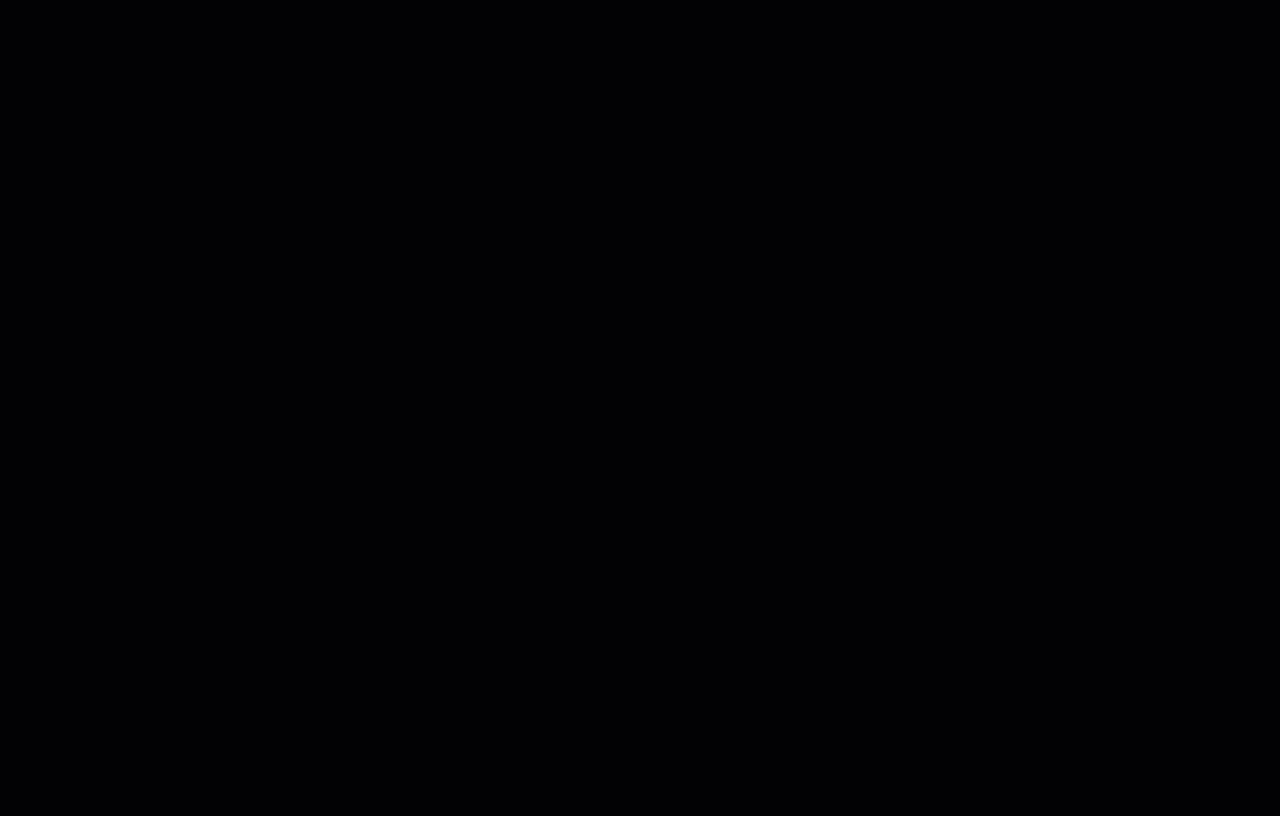
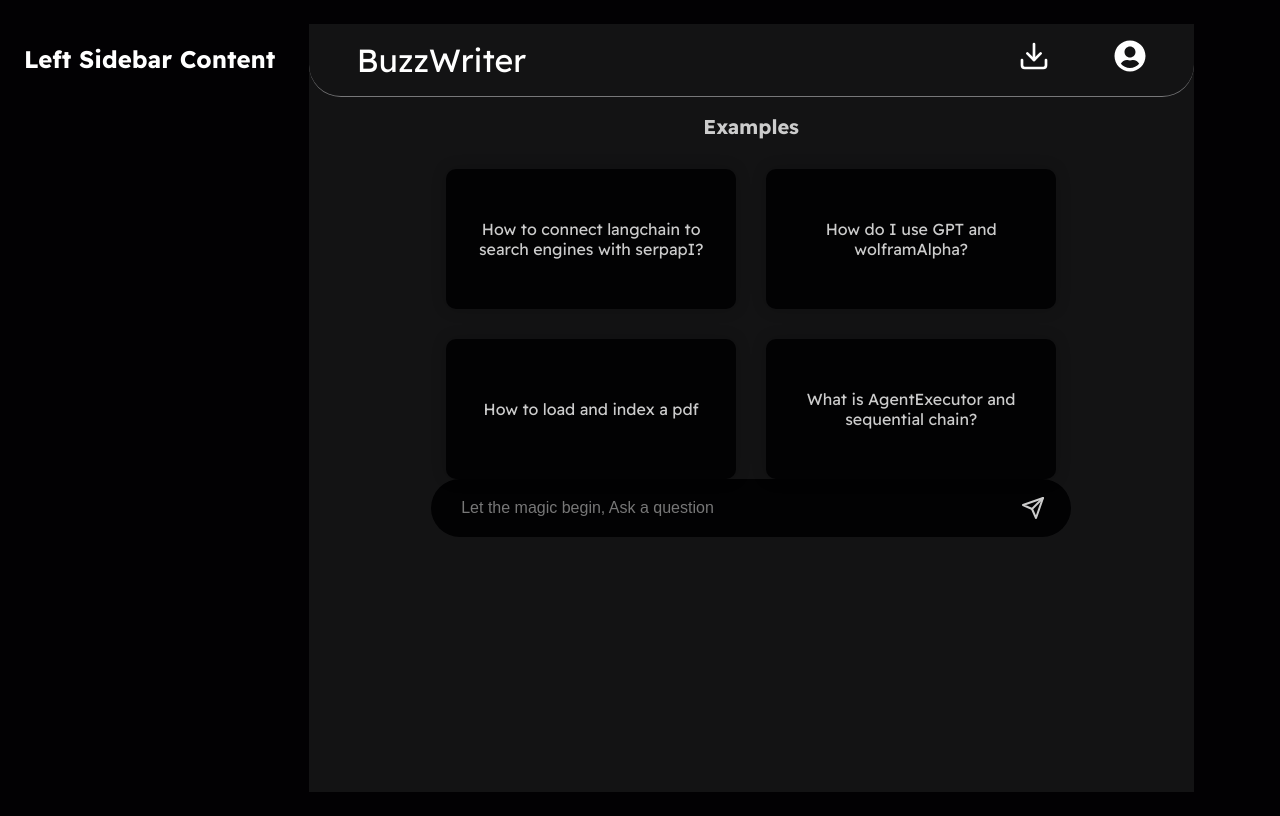
Before and after one commit to NullPointers-hackathon/Shivam_AI, a React (Vite) app: page /buzzwrite in a window 1280 px wide. Before the commit this address had no page. Built offline with nearby package versions, Linux system fonts and the light colour scheme.

Commit message:
Adding header (titleSlice) and creating BuzzWriter

```diff
--- a/src/App.jsx
+++ b/src/App.jsx
@@ -7,6 +7,7 @@
 import Login from "./pages/login/Login";
 import PeerConnect from "./pages/peerConnect/PeerConnect";
 import Layout from "./pages/layout/Layout";
+import BuzzWrite from "./pages/buzzWrite/BuzzWrite";
 
 export default function App() {
   return (
@@ -19,6 +20,7 @@
             <Route path="/login" element={<Login />} />
             <Route element={<Layout />}>
             <Route path="/peer-connect" element={<PeerConnect />}></Route>
+            <Route path="/buzzwrite" element={<BuzzWrite/>}/>
             </Route>
           </Routes>
         </Router>
--- a/src/components/common/examplesection/ExampleSection.jsx
+++ b/src/components/common/examplesection/ExampleSection.jsx
@@ -11,7 +11,7 @@
 
   return (
     <div className="example-section">
-      <h2>Examples</h2>
+      <h2 className='example-section-header'>Examples</h2>
       <div className="examples-container">
         {examples.map((example, index) => (
           <div key={index} className="example-box">
--- a/src/components/common/examplesection/style.css
+++ b/src/components/common/examplesection/style.css
@@ -3,11 +3,10 @@
   justify-content: center;
   align-items: center;
   flex-direction: column;
-    min-height: 100vh;
   color: #ccc;
 }
 
-  h2 {
+.example-section-header {
   font-size: 20px;
   margin-bottom: 30px;
 }
@@ -20,7 +19,7 @@
 }
 
 .example-box {
-    background-color: #1c1c1c;
+  background: #020203;
   color: #ccc;
   border-radius: 10px;
   padding: 20px;
--- /dev/null
+++ b/src/components/common/header/Header.css
@@ -0,0 +1,22 @@
+.header-main-container {
+  display: flex;
+  justify-content: space-between;
+  padding: 1rem 3rem;
+  border-bottom: 1px solid #777779;
+  border-radius: 2rem;
+}
+.header-title {
+  font-size: 2rem;
+}
+.header-profile-container {
+  display: flex;
+  justify-content: space-evenly;
+}
+.header-download-icon {
+  margin: 0 2rem;
+  font-size: 2rem;
+}
+.header-profile-icon {
+  margin-left: 2rem;
+  font-size: 2rem;
+}
--- /dev/null
+++ b/src/components/common/header/Header.jsx
@@ -0,0 +1,28 @@
+import React from 'react';
+import "./Header.css";
+import { FiDownload } from "react-icons/fi";
+import { FaUserCircle } from "react-icons/fa";
+import { useSelector } from 'react-redux';
+
+
+const Header = ({headername}) => {
+    const title = useSelector((state) => state.title.value);
+
+
+
+  return (
+    <div
+    className='header-main-container'>
+        <div className="header-title">{title}</div>
+        <div className="header-profile-container">
+            {title=="BuzzWriter"?    <div className="header-download-icon"><FiDownload />
+                </div> : " "}
+            <div className="header-profile-icon"><FaUserCircle />
+            </div>
+        </div>
+
+    </div>
+  )
+}
+
+export default Header
--- a/src/components/common/promptbar/style.css
+++ b/src/components/common/promptbar/style.css
@@ -1,7 +1,7 @@
 .prompt-bar {
   display: flex;
   align-items: center;
-    background-color: #1c1c1c;
+  background-color: #020203;
   border-radius: 30px;
   padding: 10px 20px;
   max-width: 600px;
--- /dev/null
+++ b/src/pages/buzzWrite/BuzzWrite.css
@@ -0,0 +1,5 @@
+.buzzwrite-main-container {
+  width: 100%;
+  height: 100%;
+  background-color: #131314;
+}
--- /dev/null
+++ b/src/pages/buzzWrite/BuzzWrite.jsx
@@ -0,0 +1,24 @@
+import React, { useEffect } from 'react';
+import ExampleSection from '../../components/common/examplesection/ExampleSection';
+import PromptBar from '../../components/common/promptbar/PromptBar';
+import "./BuzzWrite.css"
+import Header from '../../components/common/header/Header';
+import { setTitle } from '../../redux/slices/titleSlice';
+import { useDispatch } from 'react-redux';
+
+const BuzzWrite = () => {
+    const dispatch = useDispatch();
+
+    useEffect(() => {
+      dispatch(setTitle("BuzzWriter")); //use the title u need
+    }, [dispatch]);
+  return (
+    <div className='buzzwrite-main-container'>
+        <Header />
+        <ExampleSection/>
+        <PromptBar/>
+    </div>
+  )
+}
+
+export default BuzzWrite
--- /dev/null
+++ b/src/redux/slices/titleSlice.js
@@ -0,0 +1,18 @@
+// titleSlice.js
+import { createSlice } from '@reduxjs/toolkit';
+
+const titleSlice = createSlice({
+  name: 'title',
+  initialState: {
+    value: '',
+  },
+  reducers: {
+    setTitle: (state, action) => {
+      state.value = action.payload;
+    },
+  },
+});
+
+export const { setTitle } = titleSlice.actions;
+
+export default titleSlice.reducer;
--- a/src/redux/store.js
+++ b/src/redux/store.js
@@ -1,9 +1,12 @@
 import { configureStore } from '@reduxjs/toolkit';
 import authReducer from './slices/authSlice';
+import titleReducer from "./slices/titleSlice"
+
 
 const store = configureStore({
   reducer: {
     auth: authReducer,
+    title: titleReducer,
   },
 });
 
```
Lines whose indentation alone changed are shown as unchanged.
